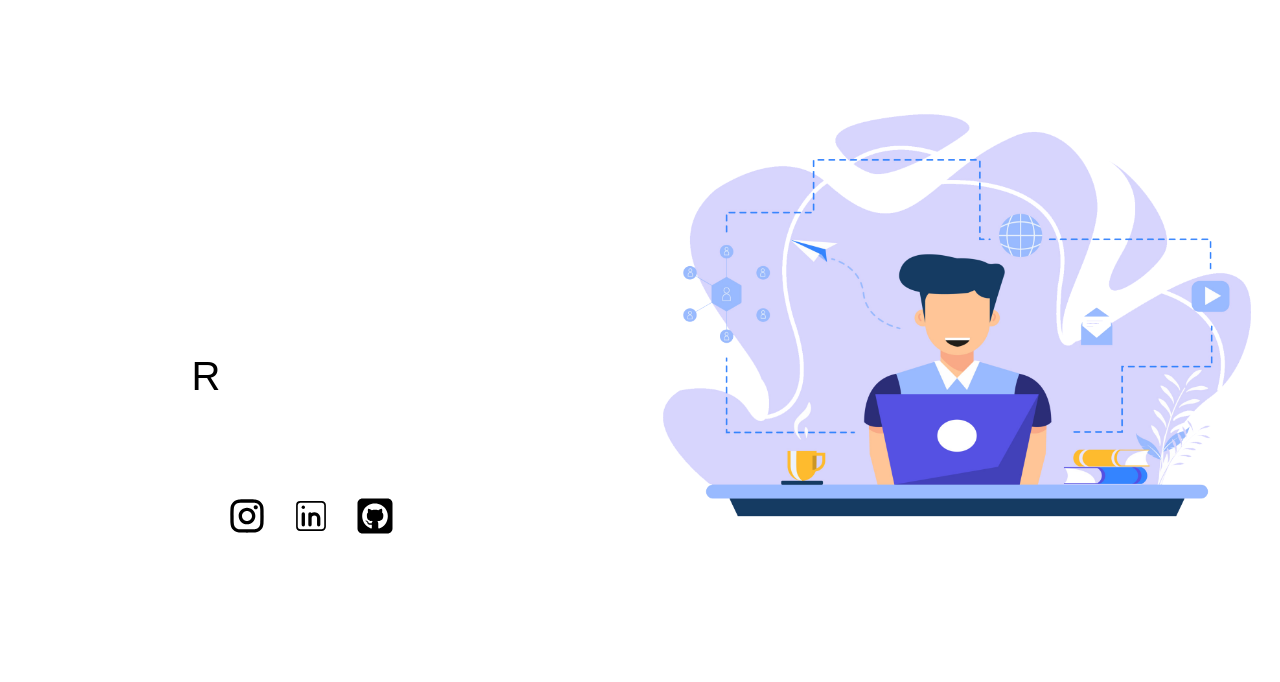
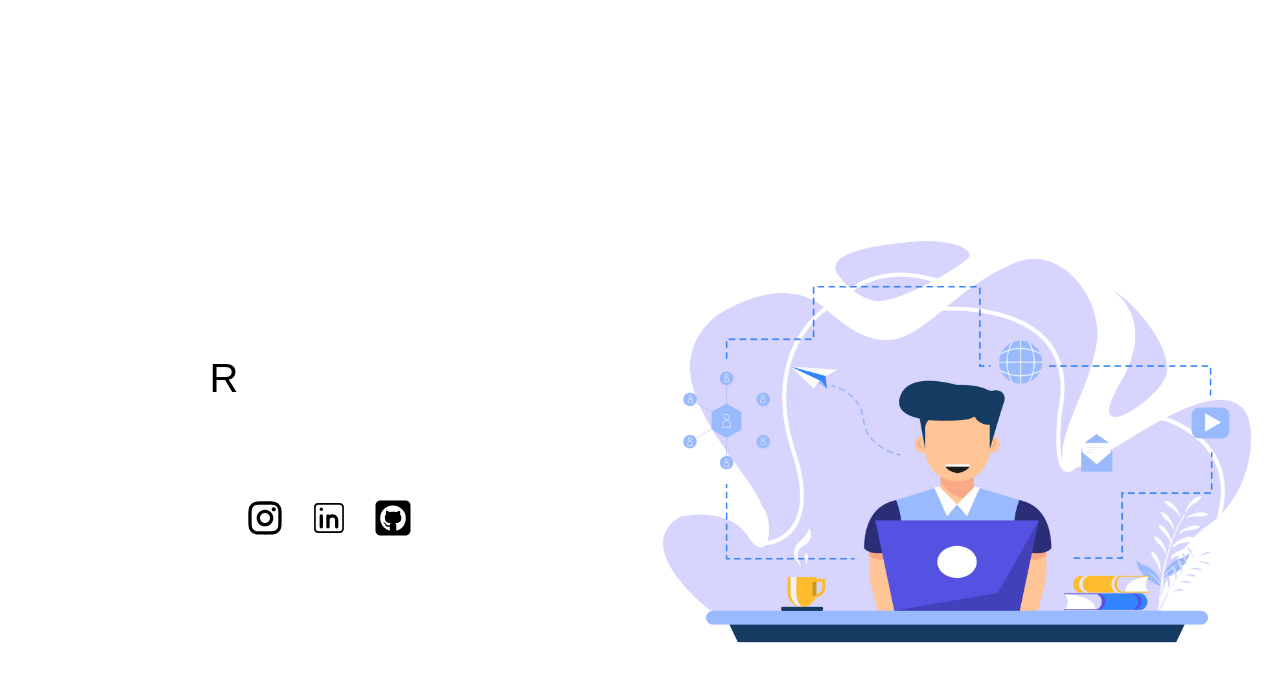
Before and after one commit to Rajapandiyan1/Mern_portfolio, a Next.js app: page / in a window 1280 px wide. Shown: the top 682 px of the page. Built offline with nearby package versions, Linux system fonts and the light colour scheme.

Commit message:
alignment home

```diff
--- a/Components/Hero.tsx
+++ b/Components/Hero.tsx
@@ -16,7 +16,7 @@ function Hero() {
   //  <div className='bg-indigo row me-0'>Lorem, ipsum dolor sit amet consectetur adipisicing elit. Fuga, itaque tempore voluptatem libero, natus maiores fugit sed nemo ut harum temporibus consectetur, quaerat quam culpa ducimus. Deleniti dolores iste inventore.</div>
 
     <section style={{minHeight:'90vh'}} className='row me-0 bg-indigo-700'>
-    <div className='col-12 col-md-6 flex flex-column justify-content-center align-items-center'>
+    <div className='col-12 col-md-6 flex flex-column justify-content-center align-items-center mt-5 mt-md-1 ps-5'>
          <h1 className='text-white'>Hi, <br/> Im <span className='text-black'>R</span> Rajapandiyan
              <p className='text-2xl text-white'>I`m MERN STACK DEVELOPER</p>
          </h1>
@@ -26,7 +26,7 @@ function Hero() {
              <Link href={config.git} className='nav-linkH text-black'><FaSquareGithub size={40}/></Link>
          </div>
     </div>
-    <div className="col-12 col-md-6">
+    <div className="col-12 col-md-6 d-flex justify-content-center align-items-center">
 
     <Image alt='Hero' className='img-fluidS' src={Heros} />
     </div>
```
